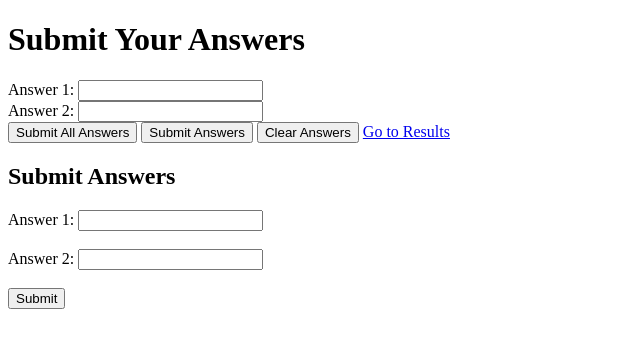
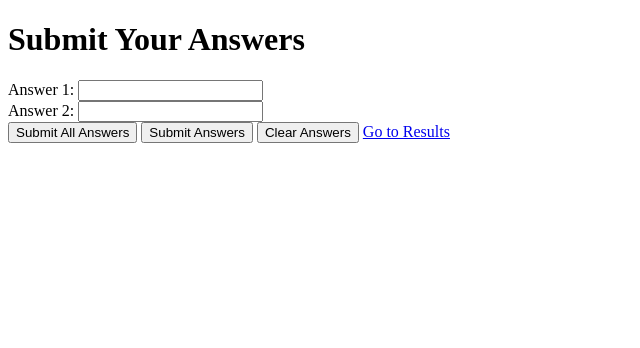
Before and after one commit to airamaui/example, a plain HTML site: page index.html in a window 1280 px wide. Shown: the whole page, without its empty margins (0-640 px from the left). Drawn offline with Linux system fonts and the light colour scheme.

Commit message:
Update index.html

```diff
--- a/index.html
+++ b/index.html
@@ -25,48 +25,3 @@
 </body>
 
 </html>
-
-<!DOCTYPE html>
-<html>
-<head>
-    <title>Submit Answers</title>
-</head>
-<body>
-    <h2>Submit Answers</h2>
-
-    <label for="answer1">Answer 1:</label>
-    <input id="answer1" type="text"><br><br>
-
-    <label for="answer2">Answer 2:</label>
-    <input id="answer2" type="text"><br><br>
-
-    <button onclick="submitAnswers()">Submit</button>
-
-    <p id="status"></p>
-
-    <script>
-      // Client-side function
-      function submitAnswers() {
-          const answer1 = document.getElementById('answer1').value;
-          const answer2 = document.getElementById('answer2').value;
-
-          if (!answer1 || !answer2) {
-              alert('Please fill in both answers.');
-              return;
-          }
-
-          // Call the Google Apps Script function
-          google.script.run
-              .withSuccessHandler(() => {
-                  document.getElementById('status').textContent = "Answers submitted successfully!";
-                  document.getElementById('answer1').value = "";
-                  document.getElementById('answer2').value = "";
-              })
-              .withFailureHandler((error) => {
-                  document.getElementById('status').textContent = "Error: " + error;
-              })
-              .submitAnswers(answer1, answer2);
-      }
-    </script>
-</body>
-</html>
```
